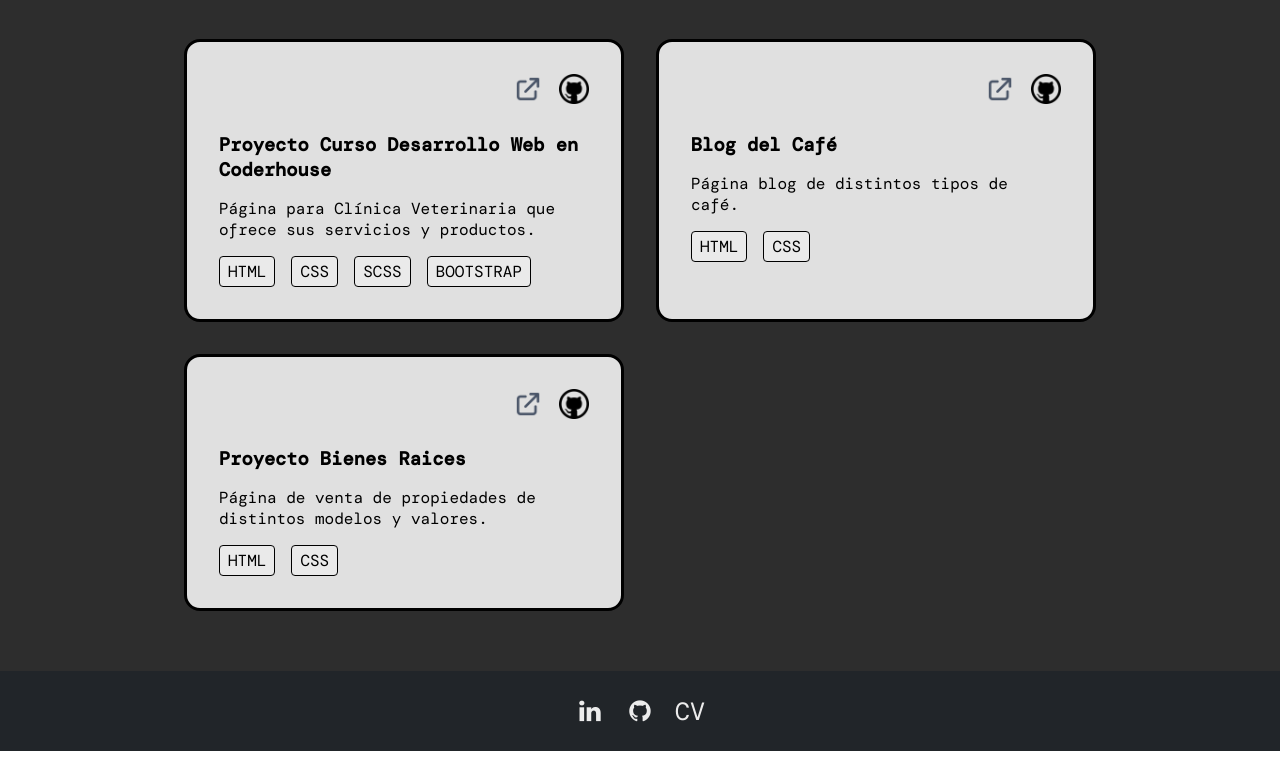
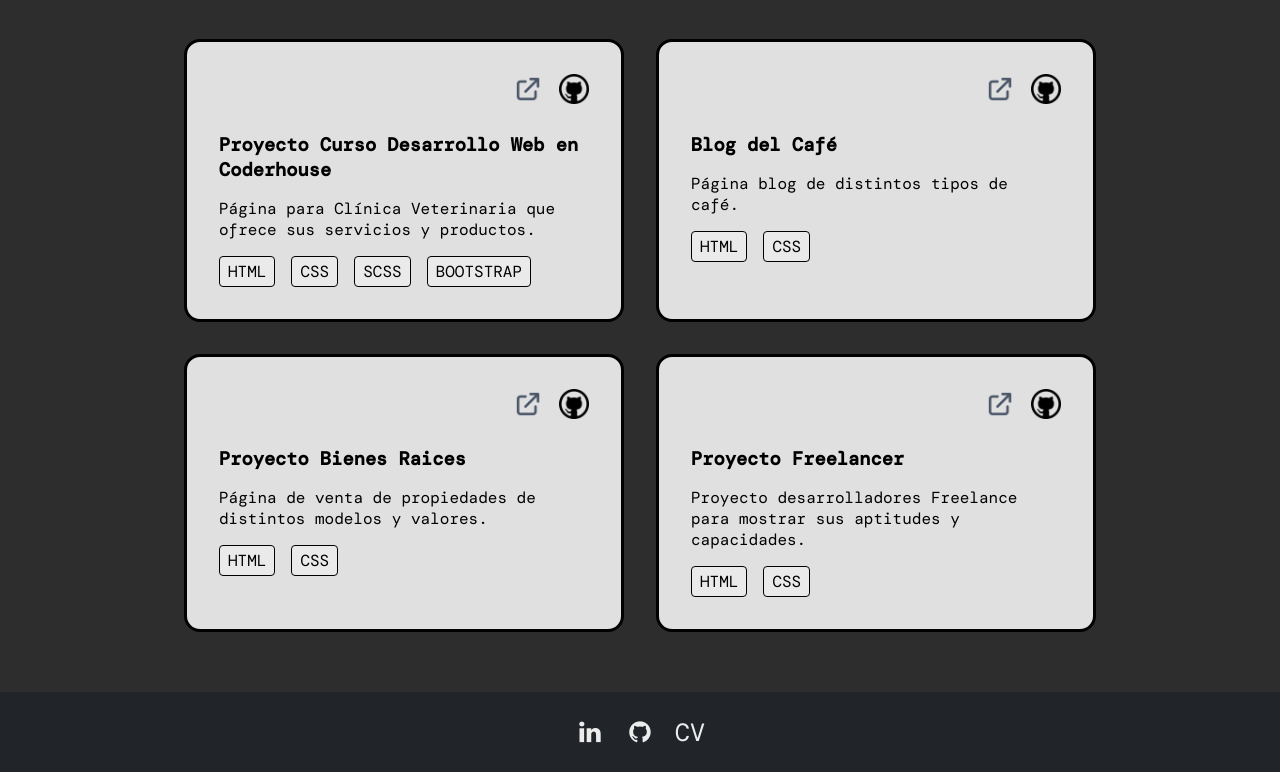
Before and after one commit to eddymorfeo/Portafolio, a plain HTML site: page index.html in a window 1280 px wide. Shown: the part 960-1732 px from the top of the page. Before the commit the page ends 1711 px from the top, so only its background shows below. Drawn offline with nearby package versions, Linux system fonts and the light colour scheme; a web font is replaced by a local one.

Commit message:
Agregado Proyecto Freelance Udemy

```diff
--- a/index.html
+++ b/index.html
@@ -99,6 +99,20 @@
                         </ul>
                     </article>
 
+                    <article class="proyecto">
+                        <div class="iconos-proyecto">
+                            <a href="https://eddymorfeo.github.io/Freelancer/" target="_blank" title="Deploy"><img src="./icons/Link.ico" alt="Icono de Github">
+                            </a>
+                            <a href="https://github.com/eddymorfeo/Freelancer" target="_blank" title="Github"><img src="./icons/Github.ico" alt="Icono de Link"></a>
+                        </div>
+                        <h3 class="titulo-proyecto">Proyecto Freelancer</h3>
+                        <p>Proyecto desarrolladores Freelance para mostrar sus aptitudes y capacidades.</p>
+                        <ul class="skills-list project-skills">
+                            <li class="skill">HTML</li>
+                            <li class="skill">CSS</li>
+                        </ul>
+                    </article>
+
                 </div>
             </div>
         </section>
```
